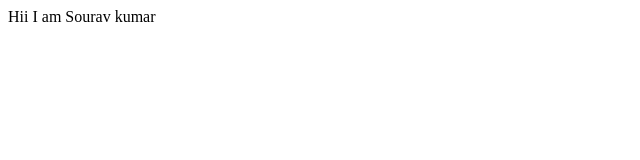
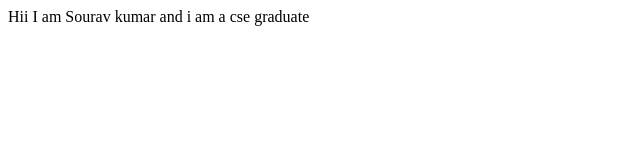
Before and after one commit to sourav-kumar4297/fitness, a plain HTML site: page index.html in a window 1280 px wide. Shown: the whole page, without its empty margins (0-640 px from the left). Drawn offline with Linux system fonts and the light colour scheme.

Commit message:
Update. introduction

```diff
--- a/index.html
+++ b/index.html
@@ -7,6 +7,6 @@
     <title>Document</title>
 </head>
 <body>
-    Hii I am Sourav kumar
+    Hii I am Sourav kumar and i am a cse graduate
 </body>
 </html>
```
